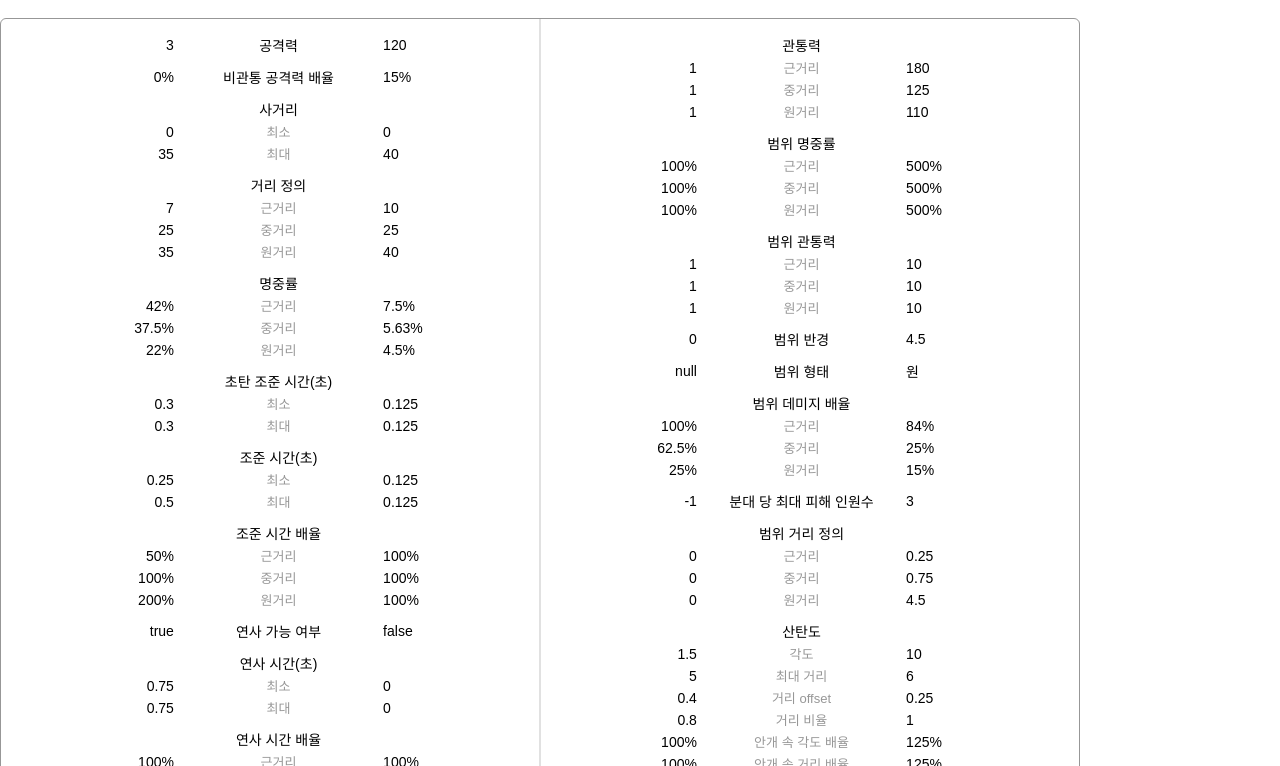
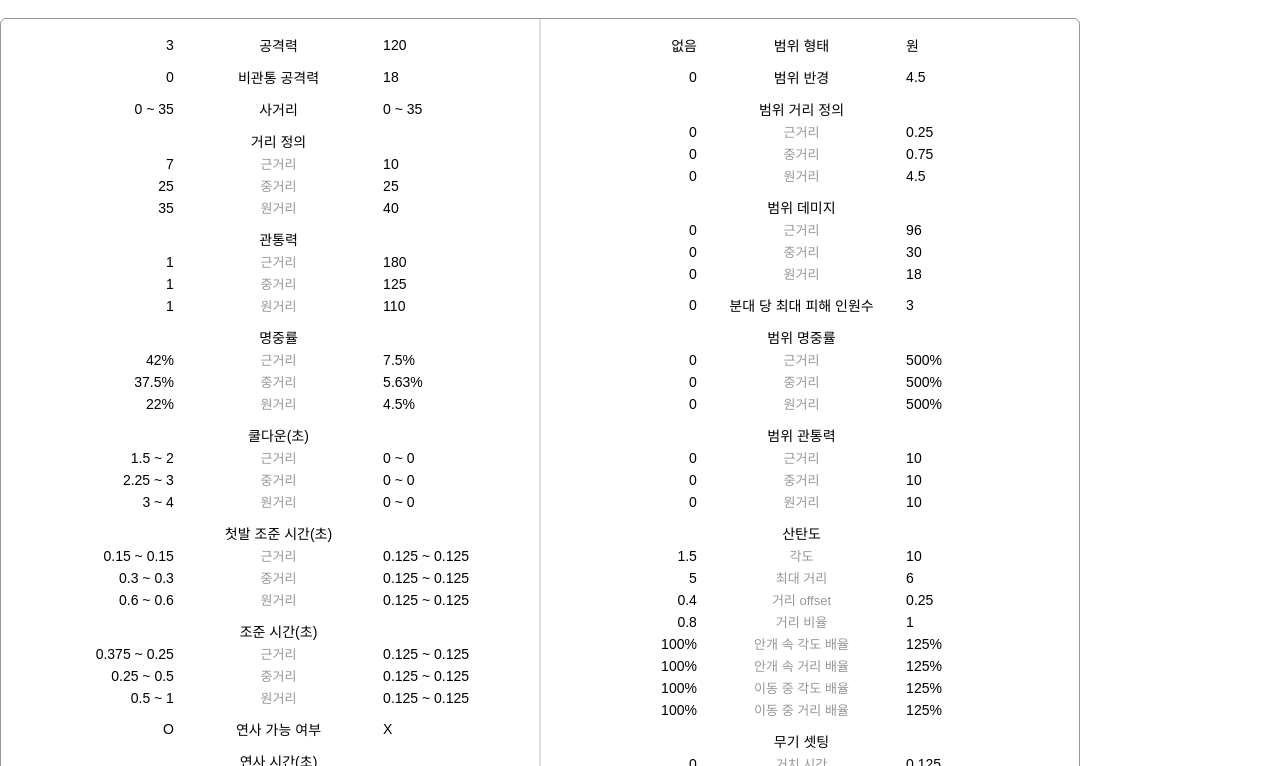
Before and after one commit to coh3-info/coh3-info, a React (Create React App) app: page /details in a window 1280 px wide. Shown: the part 614-1380 px from the top of the page. Built offline with nearby package versions, Linux system fonts and the light colour scheme.

Commit message:
Refactor 분대 능력치 순서 바꿈

```diff
--- a/src/components/squad_details_page/stats_list/EntityStatsList.tsx
+++ b/src/components/squad_details_page/stats_list/EntityStatsList.tsx
@@ -6,7 +6,7 @@ const EntityStatsList = () => {
   const statsList1: (Stat | StatWithSubStats)[] = [
     { statName: '체력', leftValue: '100', rightValue: '720' },
     { statName: '피격률', leftValue: '100%', rightValue: '2000%' },
-    { statName: '장갑', leftValue: '130 / 80 / 20', rightValue: '195 / 110 / 80' },
+    { statName: '장갑', leftValue: '1 / 1 / 1', rightValue: '195 / 110 / 80' },
     { statName: '충원비', leftValue: '26', rightValue: '0' },
     { statName: '충원시간', leftValue: '3', rightValue: '0' },
     { statName: '시야', leftValue: '35', rightValue: '35' },
--- a/src/components/squad_details_page/stats_list/WeaponStatsList.tsx
+++ b/src/components/squad_details_page/stats_list/WeaponStatsList.tsx
@@ -5,20 +5,22 @@ import type { Stat, StatWithSubStats } from './stat';
 const WeaponStatsList = () => {
   const statsList1: (Stat | StatWithSubStats)[] = [
     { statName: '공격력', leftValue: '3', rightValue: '120' },
-    { statName: '비관통 공격력 배율', leftValue: '0%', rightValue: '15%' },
-    {
-      statName: '사거리',
-      subStats: [
-        { statName: '최소', leftValue: '0', rightValue: '0' },
-        { statName: '최대', leftValue: '35', rightValue: '40' },
-      ],
-    },
+    { statName: '비관통 공격력', leftValue: '0', rightValue: '18' },
+    { statName: '사거리', leftValue: '0 ~ 35', rightValue: '0 ~ 35' },
     {
       statName: '거리 정의',
       subStats: [
         { statName: '근거리', leftValue: '7', rightValue: '10' },
         { statName: '중거리', leftValue: '25', rightValue: '25' },
         { statName: '원거리', leftValue: '35', rightValue: '40' },
+      ],
+    },
+    {
+      statName: '관통력',
+      subStats: [
+        { statName: '근거리', leftValue: '1', rightValue: '180' },
+        { statName: '중거리', leftValue: '1', rightValue: '125' },
+        { statName: '원거리', leftValue: '1', rightValue: '110' },
       ],
     },
     {
@@ -30,142 +32,99 @@ const WeaponStatsList = () => {
       ],
     },
     {
-      statName: '초탄 조준 시간(초)',
+      statName: '쿨다운(초)',
       subStats: [
-        { statName: '최소', leftValue: '0.3', rightValue: '0.125' },
-        { statName: '최대', leftValue: '0.3', rightValue: '0.125' },
+        { statName: '근거리', leftValue: '1.5 ~ 2', rightValue: '0 ~ 0' },
+        { statName: '중거리', leftValue: '2.25 ~ 3', rightValue: '0 ~ 0' },
+        { statName: '원거리', leftValue: '3 ~ 4', rightValue: '0 ~ 0' },
+      ],
+    },
+    {
+      statName: '첫발 조준 시간(초)',
+      subStats: [
+        { statName: '근거리', leftValue: '0.15 ~ 0.15', rightValue: '0.125 ~ 0.125' },
+        { statName: '중거리', leftValue: '0.3 ~ 0.3', rightValue: '0.125 ~ 0.125' },
+        { statName: '원거리', leftValue: '0.6 ~ 0.6', rightValue: '0.125 ~ 0.125' },
       ],
     },
     {
       statName: '조준 시간(초)',
       subStats: [
-        { statName: '최소', leftValue: '0.25', rightValue: '0.125' },
-        { statName: '최대', leftValue: '0.5', rightValue: '0.125' },
+        { statName: '근거리', leftValue: '0.375 ~ 0.25', rightValue: '0.125 ~ 0.125' },
+        { statName: '중거리', leftValue: '0.25 ~ 0.5', rightValue: '0.125 ~ 0.125' },
+        { statName: '원거리', leftValue: '0.5 ~ 1', rightValue: '0.125 ~ 0.125' },
       ],
     },
-    {
-      statName: '조준 시간 배율',
-      subStats: [
-        { statName: '근거리', leftValue: '50%', rightValue: '100%' },
-        { statName: '중거리', leftValue: '100%', rightValue: '100%' },
-        { statName: '원거리', leftValue: '200%', rightValue: '100%' },
-      ],
-    },
-    { statName: '연사 가능 여부', leftValue: 'true', rightValue: 'false' },
+    { statName: '연사 가능 여부', leftValue: 'O', rightValue: 'X' },
     {
       statName: '연사 시간(초)',
       subStats: [
-        { statName: '최소', leftValue: '0.75', rightValue: '0' },
-        { statName: '최대', leftValue: '0.75', rightValue: '0' },
-      ],
-    },
-    {
-      statName: '연사 시간 배율',
-      subStats: [
-        { statName: '근거리', leftValue: '100%', rightValue: '100%' },
-        { statName: '중거리', leftValue: '75%', rightValue: '100%' },
-        { statName: '원거리', leftValue: '50%', rightValue: '100%' },
+        { statName: '근거리', leftValue: '0.75 ~ 0.75', rightValue: '0 ~ 0' },
+        { statName: '중거리', leftValue: '0.5625 ~ 0.5625', rightValue: '0 ~ 0' },
+        { statName: '원거리', leftValue: '0.375 ~ 0.375', rightValue: '0 ~ 0' },
       ],
     },
     {
       statName: '연사력',
       subStats: [
-        { statName: '최소', leftValue: '10', rightValue: '0' },
-        { statName: '최대', leftValue: '10', rightValue: '0' },
+        { statName: '근거리', leftValue: '10 ~ 10', rightValue: '0' },
+        { statName: '중거리', leftValue: '10 ~ 10', rightValue: '0' },
+        { statName: '원거리', leftValue: '10 ~ 10', rightValue: '0' },
       ],
     },
     {
-      statName: '연사력 배율',
+      statName: '사격 전후 시간',
       subStats: [
-        { statName: '근거리', leftValue: '100%', rightValue: '100%' },
-        { statName: '중거리', leftValue: '100%', rightValue: '100%' },
-        { statName: '원거리', leftValue: '100%', rightValue: '100%' },
+        { statName: '사격 전', leftValue: '0', rightValue: '0' },
+        { statName: '사격 후', leftValue: '0', rightValue: '0.875' },
       ],
     },
     {
-      statName: '쿨다운',
+      statName: '재장전 시간',
       subStats: [
-        { statName: '최소', leftValue: '1.5', rightValue: '0' },
-        { statName: '최대', leftValue: '2', rightValue: '0' },
+        { statName: '근거리', leftValue: '2.9 ~ 3', rightValue: '4 ~ 5' },
+        { statName: '중거리', leftValue: '2.9 ~ 3', rightValue: '4 ~ 5' },
+        { statName: '원거리', leftValue: '2.9 ~ 3', rightValue: '4 ~ 5' },
       ],
     },
-    {
-      statName: '쿨다운 배율',
-      subStats: [
-        { statName: '근거리', leftValue: '100%', rightValue: '100%' },
-        { statName: '중거리', leftValue: '150%', rightValue: '100%' },
-        { statName: '원거리', leftValue: '200%', rightValue: '100%' },
-      ],
-    },
-    { statName: 'wind_up', leftValue: '0', rightValue: '0' },
-    { statName: 'wind_down', leftValue: '0', rightValue: '0.875' },
 
-    {
-      statName: '재장전 시간',
-      subStats: [
-        { statName: '최소', leftValue: '2.9', rightValue: '4' },
-        { statName: '최대', leftValue: '3', rightValue: '5' },
-      ],
-    },
-    {
-      statName: '재장전 시간 배율',
-      subStats: [
-        { statName: '근거리', leftValue: '100%', rightValue: '100%' },
-        { statName: '중거리', leftValue: '100%', rightValue: '100%' },
-        { statName: '원거리', leftValue: '100%', rightValue: '100%' },
-      ],
-    },
-    {
-      statName: '재장전 주기',
-      subStats: [
-        { statName: '최소', leftValue: '2', rightValue: '0' },
-        { statName: '최대', leftValue: '2', rightValue: '0' },
-      ],
-    },
+    { statName: '재장전 주기', leftValue: '2 ~ 2', rightValue: '0 ~ 0' },
   ];
 
   const statsList2: (Stat | StatWithSubStats)[] = [
-    {
-      statName: '관통력',
-      subStats: [
-        { statName: '근거리', leftValue: '1', rightValue: '180' },
-        { statName: '중거리', leftValue: '1', rightValue: '125' },
-        { statName: '원거리', leftValue: '1', rightValue: '110' },
-      ],
-    },
-    {
-      statName: '범위 명중률',
-      subStats: [
-        { statName: '근거리', leftValue: '100%', rightValue: '500%' },
-        { statName: '중거리', leftValue: '100%', rightValue: '500%' },
-        { statName: '원거리', leftValue: '100%', rightValue: '500%' },
-      ],
-    },
-    {
-      statName: '범위 관통력',
-      subStats: [
-        { statName: '근거리', leftValue: '1', rightValue: '10' },
-        { statName: '중거리', leftValue: '1', rightValue: '10' },
-        { statName: '원거리', leftValue: '1', rightValue: '10' },
-      ],
-    },
+    { statName: '범위 형태', leftValue: '없음', rightValue: '원' },
     { statName: '범위 반경', leftValue: '0', rightValue: '4.5' },
-    { statName: '범위 형태', leftValue: 'null', rightValue: '원' },
-    {
-      statName: '범위 데미지 배율',
-      subStats: [
-        { statName: '근거리', leftValue: '100%', rightValue: '84%' },
-        { statName: '중거리', leftValue: '62.5%', rightValue: '25%' },
-        { statName: '원거리', leftValue: '25%', rightValue: '15%' },
-      ],
-    },
-    { statName: '분대 당 최대 피해 인원수', leftValue: '-1', rightValue: '3' },
     {
       statName: '범위 거리 정의',
       subStats: [
         { statName: '근거리', leftValue: '0', rightValue: '0.25' },
         { statName: '중거리', leftValue: '0', rightValue: '0.75' },
         { statName: '원거리', leftValue: '0', rightValue: '4.5' },
+      ],
+    },
+    {
+      statName: '범위 데미지',
+      subStats: [
+        { statName: '근거리', leftValue: '0', rightValue: '96' },
+        { statName: '중거리', leftValue: '0', rightValue: '30' },
+        { statName: '원거리', leftValue: '0', rightValue: '18' },
+      ],
+    },
+    { statName: '분대 당 최대 피해 인원수', leftValue: '0', rightValue: '3' },
+    {
+      statName: '범위 명중률',
+      subStats: [
+        { statName: '근거리', leftValue: '0', rightValue: '500%' },
+        { statName: '중거리', leftValue: '0', rightValue: '500%' },
+        { statName: '원거리', leftValue: '0', rightValue: '500%' },
+      ],
+    },
+    {
+      statName: '범위 관통력',
+      subStats: [
+        { statName: '근거리', leftValue: '0', rightValue: '10' },
+        { statName: '중거리', leftValue: '0', rightValue: '10' },
+        { statName: '원거리', leftValue: '0', rightValue: '10' },
       ],
     },
     {
@@ -207,7 +166,7 @@ const WeaponStatsList = () => {
     {
       statName: '이동사격',
       subStats: [
-        { statName: '이동사격 가능 여부', leftValue: 'true', rightValue: 'true' },
+        { statName: '이동사격 가능 여부', leftValue: 'O', rightValue: 'O' },
         { statName: '연사시간 배율', leftValue: '85%', rightValue: '75%' },
         { statName: '명중률 배율', leftValue: '100%', rightValue: '100%' },
         { statName: '쿨다운 배율', leftValue: '100%', rightValue: '100%' },
```
